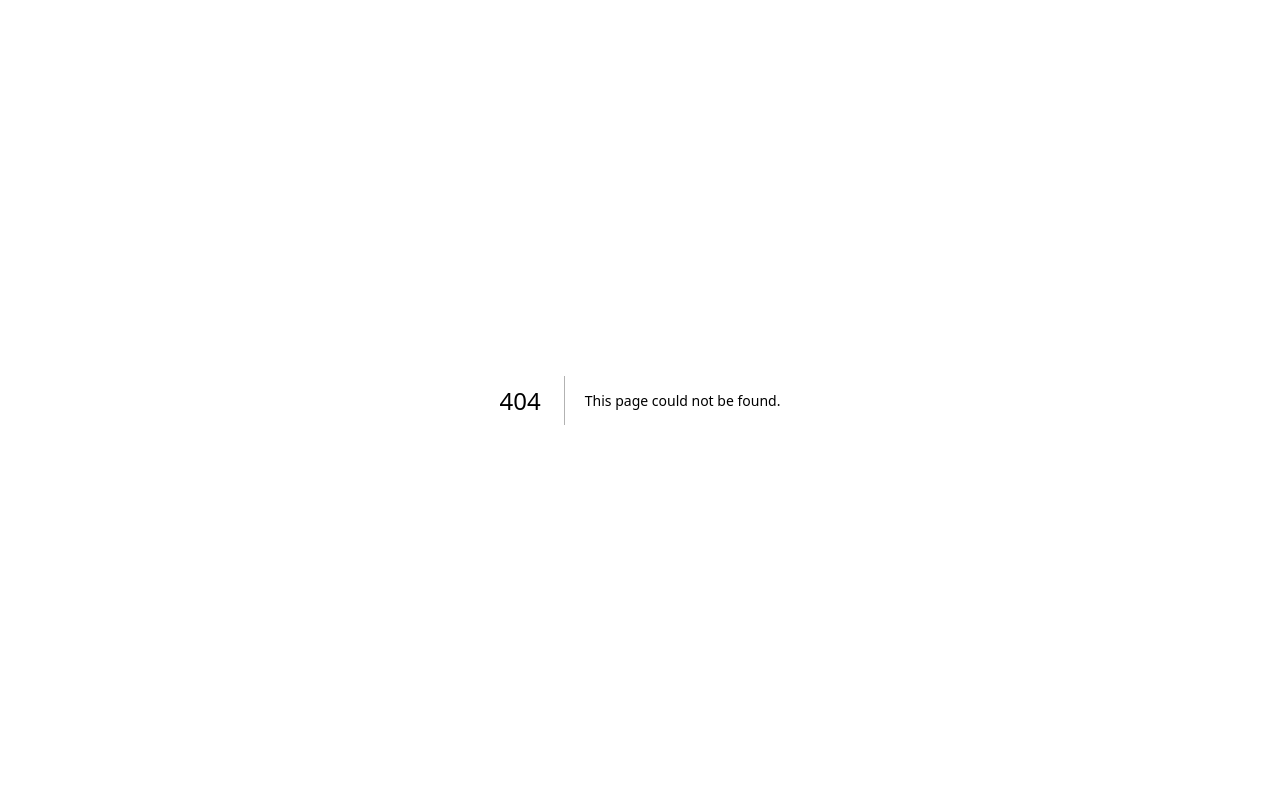
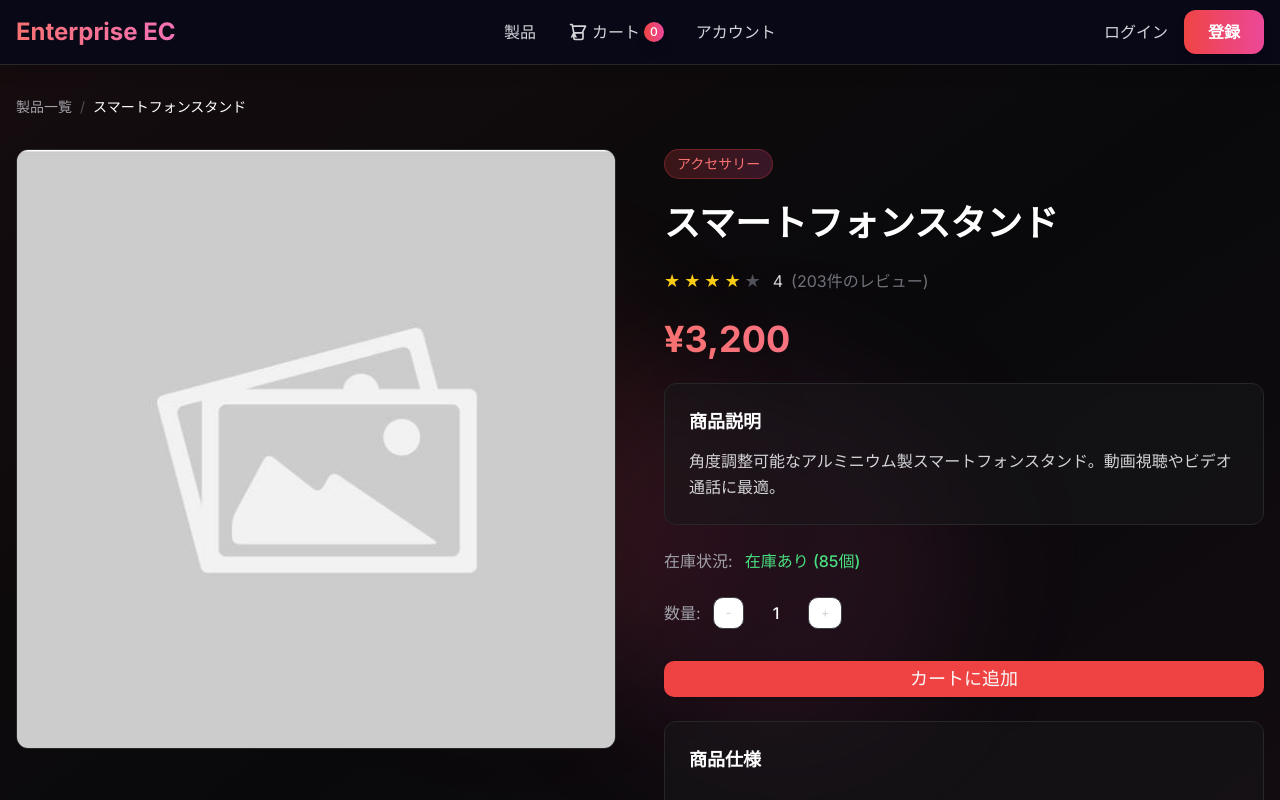
Before and after one commit to kyoya-oga/enterprise-ec-demo, a Next.js app: page /en/products/10 in a window 1280 px wide. Before the commit this address had no page. Shown: the top 800 px of the page. Built offline with nearby package versions, Linux system fonts and the light colour scheme.

Commit message:
商品詳細ページを作成。

```diff
--- a/src/app/[locale]/(shop)/products/ProductGrid.tsx
+++ b/src/app/[locale]/(shop)/products/ProductGrid.tsx
@@ -3,10 +3,10 @@ import type { Product } from '@/features/products/types'
 
 interface ProductGridProps {
   products: Product[]
-  onAddToCart: (product: Product) => void
+  locale?: string
 }
 
-export function ProductGrid({ products, onAddToCart }: ProductGridProps) {
+export function ProductGrid({ products, locale }: ProductGridProps) {
   if (products.length === 0) {
     return (
       <div className="text-center py-12">
@@ -29,7 +29,7 @@ export function ProductGrid({ products, onAddToCart }: ProductGridProps) {
         <ProductCard
           key={product.id}
           product={product}
-          onAddToCart={onAddToCart}
+          locale={locale}
         />
       ))}
     </div>
--- a/src/app/[locale]/(shop)/products/ProductList.tsx
+++ b/src/app/[locale]/(shop)/products/ProductList.tsx
@@ -1,12 +1,13 @@
 import { ProductCard } from '@/features/products/components'
 import type { Product } from '@/features/products/types'
+import Link from 'next/link'
 
 interface ProductListProps {
   products: Product[]
-  onAddToCart: (product: Product) => void
+  locale?: string
 }
 
-export function ProductList({ products, onAddToCart }: ProductListProps) {
+export function ProductList({ products, locale }: ProductListProps) {
   if (products.length === 0) {
     return (
       <div className="text-center py-12">
@@ -35,18 +36,19 @@ export function ProductList({ products, onAddToCart }: ProductListProps) {
             />
           </div>
           <div className="flex-1 min-w-0">
-            <h3 className="text-lg font-semibold text-white truncate">{product.name}</h3>
+            <Link href={`/${locale || 'ja'}/products/${product.id}`}>
+              <h3 className="text-lg font-semibold text-white truncate hover:text-red-400 transition-colors cursor-pointer">{product.name}</h3>
+            </Link>
             <p className="text-zinc-400 text-sm mt-1 line-clamp-2">{product.description}</p>
             <div className="flex items-center justify-between mt-3">
               <div className="flex items-center space-x-2">
                 <span className="text-xl font-bold text-white">¥{product.price.toLocaleString()}</span>
               </div>
-              <button
-                onClick={() => onAddToCart(product)}
-                className="px-4 py-2 bg-gradient-to-r from-red-500 to-pink-500 text-white rounded-lg hover:from-red-600 hover:to-pink-600 transition-all duration-200 text-sm font-medium"
-              >
-                カートに追加
-              </button>
+              <Link href={`/${locale || 'ja'}/products/${product.id}`}>
+                <button className="px-4 py-2 bg-gradient-to-r from-red-500 to-pink-500 text-white rounded-lg hover:from-red-600 hover:to-pink-600 transition-all duration-200 text-sm font-medium">
+                  詳細を見る
+                </button>
+              </Link>
             </div>
           </div>
         </div>
--- a/src/app/[locale]/(shop)/products/ProductsClient.tsx
+++ b/src/app/[locale]/(shop)/products/ProductsClient.tsx
@@ -11,9 +11,10 @@ import type { Product } from '@/features/products/types'
 interface ProductsClientProps {
   products: Product[]
   categories: string[]
+  locale?: string
 }
 
-export function ProductsClient({ products, categories }: ProductsClientProps) {
+export function ProductsClient({ products, categories, locale }: ProductsClientProps) {
   const [viewMode, setViewMode] = useState<'grid' | 'list'>('grid')
 
   const {
@@ -26,9 +27,6 @@ export function ProductsClient({ products, categories }: ProductsClientProps) {
     handlePageChange
   } = useProductFiltering({ products, itemsPerPage: 8 })
 
-  const handleAddToCart = (product: Product) => {
-    console.log('商品をカートに追加:', product.name)
-  }
 
   return (
     <>
@@ -83,9 +81,9 @@ export function ProductsClient({ products, categories }: ProductsClientProps) {
       </div>
 
       {viewMode === 'grid' ? (
-        <ProductGrid products={paginatedData.products} onAddToCart={handleAddToCart} />
+        <ProductGrid products={paginatedData.products} locale={locale} />
       ) : (
-        <ProductList products={paginatedData.products} onAddToCart={handleAddToCart} />
+        <ProductList products={paginatedData.products} locale={locale} />
       )}
 
       <Pagination
--- /dev/null
+++ b/src/app/[locale]/(shop)/products/[id]/AddToCartSection.tsx
@@ -0,0 +1,59 @@
+'use client'
+
+import { useState } from 'react'
+import { Button } from '@/components/ui'
+import { AddToCartButton } from '@/features/products/components'
+import type { Product } from '@/features/products/types'
+
+interface AddToCartSectionProps {
+  product: Product
+}
+
+export function AddToCartSection({ product }: AddToCartSectionProps) {
+  const [quantity, setQuantity] = useState(1)
+
+  const handleAddToCart = (product: Product) => {
+    console.log('Added to cart:', product, 'Quantity:', quantity)
+  }
+
+  return (
+    <div className="space-y-4">
+      {/* Quantity Selector */}
+      {product.stock > 0 && (
+        <div className="flex items-center gap-3">
+          <span className="text-zinc-400">数量:</span>
+          <div className="flex items-center">
+            <Button
+              variant="outline"
+              size="sm"
+              onClick={() => setQuantity(Math.max(1, quantity - 1))}
+              className="px-3 py-1 border-zinc-700 text-zinc-300 hover:border-zinc-600"
+            >
+              -
+            </Button>
+            <span className="mx-4 text-white font-medium w-8 text-center">
+              {quantity}
+            </span>
+            <Button
+              variant="outline"
+              size="sm"
+              onClick={() => setQuantity(Math.min(product.stock, quantity + 1))}
+              className="px-3 py-1 border-zinc-700 text-zinc-300 hover:border-zinc-600"
+            >
+              +
+            </Button>
+          </div>
+        </div>
+      )}
+
+      {/* Add to Cart */}
+      <div className="pt-4">
+        <AddToCartButton
+          product={product}
+          onAddToCart={handleAddToCart}
+          className="w-full py-3 text-lg"
+        />
+      </div>
+    </div>
+  )
+}
--- /dev/null
+++ b/src/app/[locale]/(shop)/products/[id]/Breadcrumb.tsx
@@ -0,0 +1,20 @@
+import Link from 'next/link'
+
+interface BreadcrumbProps {
+  locale: string
+  productName: string
+}
+
+export function Breadcrumb({ locale, productName }: BreadcrumbProps) {
+  return (
+    <nav className="mb-8">
+      <div className="flex items-center space-x-2 text-sm">
+        <Link href={`/${locale}/products`} className="text-zinc-400 hover:text-white transition-colors">
+          製品一覧
+        </Link>
+        <span className="text-zinc-600">/</span>
+        <span className="text-white">{productName}</span>
+      </div>
+    </nav>
+  )
+}
--- /dev/null
+++ b/src/app/[locale]/(shop)/products/[id]/ProductImage.tsx
@@ -0,0 +1,23 @@
+import Image from 'next/image'
+import type { Product } from '@/features/products/types'
+
+interface ProductImageProps {
+  product: Product
+}
+
+export function ProductImage({ product }: ProductImageProps) {
+  return (
+    <div className="space-y-4">
+      <div className="aspect-square bg-zinc-900/80 backdrop-blur-sm border border-zinc-800 rounded-lg overflow-hidden">
+        <Image
+          src={product.image || '/images/placeholder.jpg'}
+          alt={product.name}
+          width={600}
+          height={600}
+          className="w-full h-full object-cover"
+          priority
+        />
+      </div>
+    </div>
+  )
+}
--- /dev/null
+++ b/src/app/[locale]/(shop)/products/[id]/ProductInfo.tsx
@@ -0,0 +1,76 @@
+import type { Product } from '@/features/products/types'
+import { AddToCartSection } from './AddToCartSection'
+
+interface ProductInfoProps {
+  product: Product
+}
+
+export function ProductInfo({ product }: ProductInfoProps) {
+  return (
+    <div className="space-y-6">
+      {/* Category */}
+      {product.category && (
+        <div>
+          <span className="inline-block bg-gradient-to-r from-red-500/20 to-pink-500/20 border border-red-500/30 text-red-400 text-sm px-3 py-1 rounded-full">
+            {product.category}
+          </span>
+        </div>
+      )}
+
+      {/* Title */}
+      <h1 className="text-3xl lg:text-4xl font-bold text-white leading-tight">
+        {product.name}
+      </h1>
+
+      {/* Rating */}
+      {product.rating && (
+        <div className="flex items-center gap-2">
+          <div className="flex items-center gap-1">
+            {[...Array(5)].map((_, i) => (
+              <span
+                key={i}
+                className={`text-lg ${
+                  i < Math.floor(product.rating!) ? 'text-yellow-400' : 'text-zinc-600'
+                }`}
+              >
+                ★
+              </span>
+            ))}
+            <span className="text-zinc-300 ml-2">{product.rating}</span>
+          </div>
+          {product.reviews && (
+            <span className="text-zinc-500">({product.reviews}件のレビュー)</span>
+          )}
+        </div>
+      )}
+
+      {/* Price */}
+      <div className="text-4xl font-bold bg-gradient-to-r from-red-400 to-pink-400 bg-clip-text text-transparent">
+        ¥{product.price.toLocaleString()}
+      </div>
+
+      {/* Description */}
+      {product.description && (
+        <div className="bg-zinc-900/50 backdrop-blur-sm border border-zinc-800 rounded-lg p-6">
+          <h3 className="text-lg font-semibold text-white mb-3">商品説明</h3>
+          <p className="text-zinc-300 leading-relaxed">{product.description}</p>
+        </div>
+      )}
+
+      {/* Stock Status */}
+      <div className="flex items-center gap-3">
+        <span className="text-zinc-400">在庫状況:</span>
+        <span
+          className={`font-medium ${
+            product.stock > 0 ? 'text-green-400' : 'text-red-400'
+          }`}
+        >
+          {product.stock > 0 ? `在庫あり (${product.stock}個)` : '在庫切れ'}
+        </span>
+      </div>
+
+      {/* Add to Cart Section - Client Component */}
+      <AddToCartSection product={product} />
+    </div>
+  )
+}
--- /dev/null
+++ b/src/app/[locale]/(shop)/products/[id]/ProductSpecifications.tsx
@@ -0,0 +1,27 @@
+import type { Product } from '@/features/products/types'
+
+interface ProductSpecificationsProps {
+  product: Product
+}
+
+export function ProductSpecifications({ product }: ProductSpecificationsProps) {
+  return (
+    <div className="bg-zinc-900/50 backdrop-blur-sm border border-zinc-800 rounded-lg p-6">
+      <h3 className="text-lg font-semibold text-white mb-4">商品仕様</h3>
+      <div className="space-y-2">
+        <div className="flex justify-between py-2 border-b border-zinc-800 last:border-b-0">
+          <span className="text-zinc-400">商品ID</span>
+          <span className="text-zinc-300">{product.id}</span>
+        </div>
+        <div className="flex justify-between py-2 border-b border-zinc-800 last:border-b-0">
+          <span className="text-zinc-400">カテゴリー</span>
+          <span className="text-zinc-300">{product.category || '未分類'}</span>
+        </div>
+        <div className="flex justify-between py-2 border-b border-zinc-800 last:border-b-0">
+          <span className="text-zinc-400">在庫数</span>
+          <span className="text-zinc-300">{product.stock}個</span>
+        </div>
+      </div>
+    </div>
+  )
+}
--- /dev/null
+++ b/src/app/[locale]/(shop)/products/[id]/page.tsx
@@ -0,0 +1,45 @@
+import { notFound } from 'next/navigation'
+import { mockProducts } from '@/lib/data/products'
+import { Breadcrumb } from './Breadcrumb'
+import { ProductImage } from './ProductImage'
+import { ProductInfo } from './ProductInfo'
+import { ProductSpecifications } from './ProductSpecifications'
+
+interface ProductDetailPageProps {
+  params: {
+    locale: string
+    id: string
+  }
+}
+
+export default function ProductDetailPage({ params }: ProductDetailPageProps) {
+  const productId = parseInt(params.id)
+  const product = mockProducts.find(p => p.id === productId)
+
+  if (!product) {
+    notFound()
+  }
+
+  return (
+    <div className="min-h-screen bg-zinc-950 relative overflow-hidden">
+      <div className="absolute inset-0 bg-gradient-to-br from-red-500/5 via-transparent to-pink-500/5"></div>
+      <div className="absolute inset-0">
+        <div className="absolute top-1/4 left-1/4 w-96 h-96 bg-red-500/10 rounded-full blur-3xl"></div>
+        <div className="absolute bottom-1/4 right-1/4 w-96 h-96 bg-pink-500/10 rounded-full blur-3xl"></div>
+      </div>
+
+      <div className="container mx-auto px-4 py-8 relative z-10">
+        <Breadcrumb locale={params.locale} productName={product.name} />
+
+        <div className="grid grid-cols-1 lg:grid-cols-2 gap-12">
+          <ProductImage product={product} />
+
+          <div className="space-y-6">
+            <ProductInfo product={product} />
+            <ProductSpecifications product={product} />
+          </div>
+        </div>
+      </div>
+    </div>
+  )
+}
--- a/src/app/[locale]/(shop)/products/page.tsx
+++ b/src/app/[locale]/(shop)/products/page.tsx
@@ -18,7 +18,7 @@ export default function ProductsPage({ params: { locale } }: { params: { locale:
           <p className="text-zinc-400">最新のテクノロジー製品をお探しください</p>
         </div>
 
-        <ProductsClient products={mockProducts} categories={categories} />
+        <ProductsClient products={mockProducts} categories={categories} locale={locale} />
       </div>
     </div>
   )
--- a/src/features/products/components/AddToCartButton.tsx
+++ b/src/features/products/components/AddToCartButton.tsx
@@ -6,9 +6,10 @@ import { Button } from '@/components/ui'
 interface AddToCartButtonProps {
   product: Product
   onAddToCart?: (product: Product) => void
+  className?: string
 }
 
-export function AddToCartButton({ product, onAddToCart }: AddToCartButtonProps) {
+export function AddToCartButton({ product, onAddToCart, className }: AddToCartButtonProps) {
   const handleAddToCart = () => {
     onAddToCart?.(product)
   }
@@ -17,7 +18,7 @@ export function AddToCartButton({ product, onAddToCart }: AddToCartButtonProps)
     <Button
       onClick={handleAddToCart}
       disabled={product.stock === 0}
-      className="w-full"
+      className={className || "w-full"}
       variant="default"
     >
       {product.stock > 0 ? 'カートに追加' : '在庫切れ'}
--- a/src/features/products/components/ProductCard.tsx
+++ b/src/features/products/components/ProductCard.tsx
@@ -1,16 +1,17 @@
 import type { Product } from '@/features/products/types';
-import { AddToCartButton } from './AddToCartButton';
 import { Card, CardContent } from '@/components/ui';
 import Image from 'next/image';
+import Link from 'next/link';
 
 interface ProductCardProps {
   product: Product;
-  onAddToCart?: (product: Product) => void;
+  locale?: string;
 }
 
-export function ProductCard({ product, onAddToCart }: ProductCardProps) {
+export function ProductCard({ product, locale = 'ja' }: ProductCardProps) {
   return (
     <Card className="bg-zinc-900/80 backdrop-blur-sm border-zinc-800 hover:shadow-xl hover:border-zinc-700 transition-all duration-300 group overflow-hidden">
+      <Link href={`/${locale}/products/${product.id}`} className="block">
         <div className="aspect-square bg-zinc-800 flex items-center justify-center overflow-hidden relative">
           {product.image ? (
             <Image
@@ -29,6 +30,7 @@ export function ProductCard({ product, onAddToCart }: ProductCardProps) {
           )}
           <div className="absolute inset-0 bg-gradient-to-t from-black/20 to-transparent opacity-0 group-hover:opacity-100 transition-opacity duration-300"></div>
         </div>
+      </Link>
 
       <CardContent className="p-5 space-y-4">
         {product.category && (
@@ -39,9 +41,11 @@ export function ProductCard({ product, onAddToCart }: ProductCardProps) {
           </div>
         )}
 
-        <h3 className="font-semibold text-lg text-zinc-100 line-clamp-2 group-hover:text-white transition-colors leading-relaxed">
+        <Link href={`/${locale}/products/${product.id}`}>
+          <h3 className="font-semibold text-lg text-zinc-100 line-clamp-2 hover:text-white transition-colors leading-relaxed cursor-pointer">
             {product.name}
           </h3>
+        </Link>
 
         {product.description && (
           <p className="text-zinc-400 text-sm line-clamp-2 leading-relaxed">
@@ -73,7 +77,14 @@ export function ProductCard({ product, onAddToCart }: ProductCardProps) {
           {product.stock > 0 ? `在庫: ${product.stock}個` : '在庫切れ'}
         </span>
 
-        <AddToCartButton product={product} onAddToCart={onAddToCart} />
+        <Link href={`/${locale}/products/${product.id}`} className="block">
+          <button
+            disabled={product.stock === 0}
+            className="w-full bg-gradient-to-r from-red-500 to-pink-500 hover:from-red-600 hover:to-pink-600 disabled:from-zinc-700 disabled:to-zinc-700 disabled:text-zinc-500 text-white font-medium py-2 px-4 rounded-lg transition-all duration-200 disabled:cursor-not-allowed"
+          >
+            {product.stock > 0 ? '詳細を見る' : '在庫切れ'}
+          </button>
+        </Link>
       </CardContent>
     </Card>
   );
```
Lines whose indentation alone changed are shown as unchanged.
